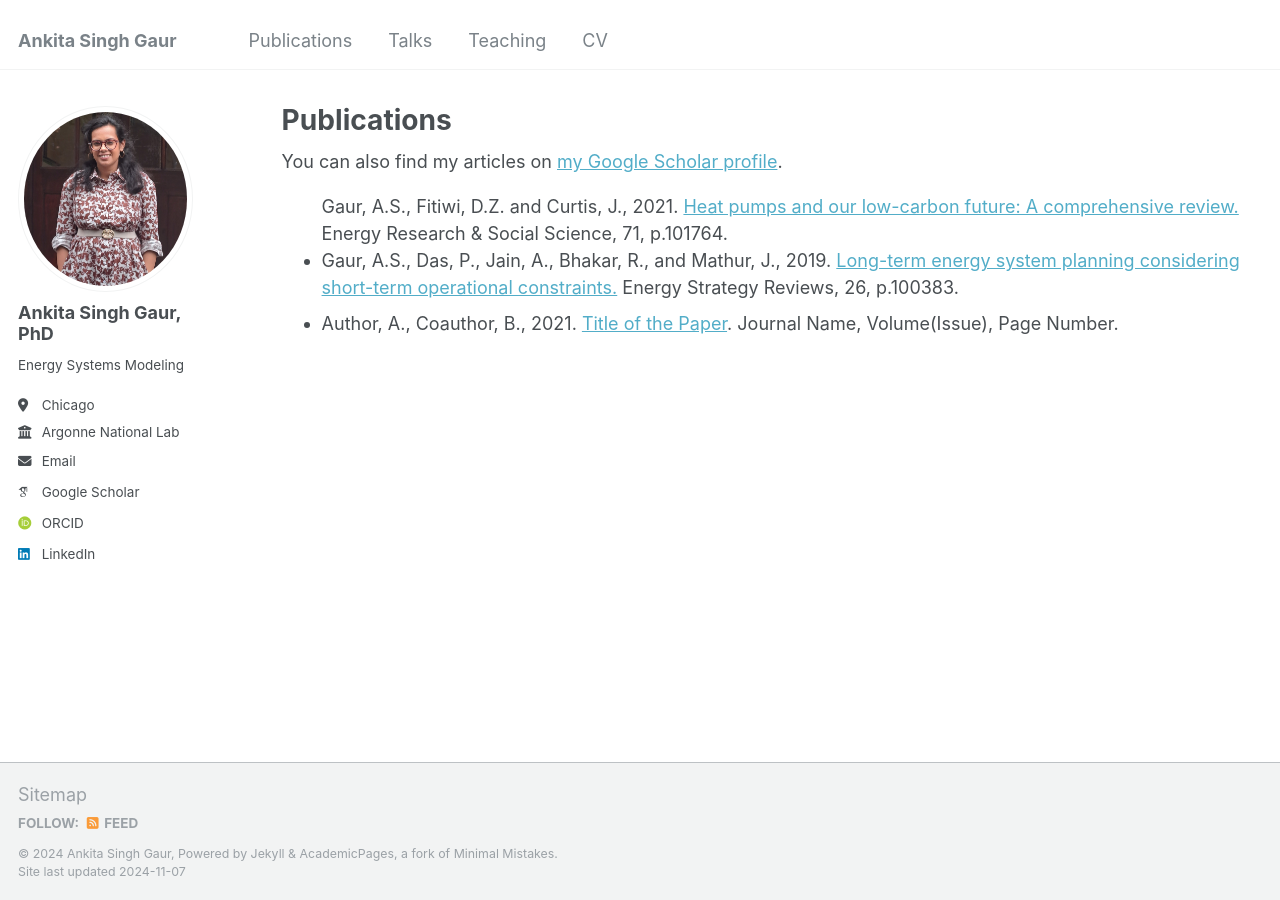
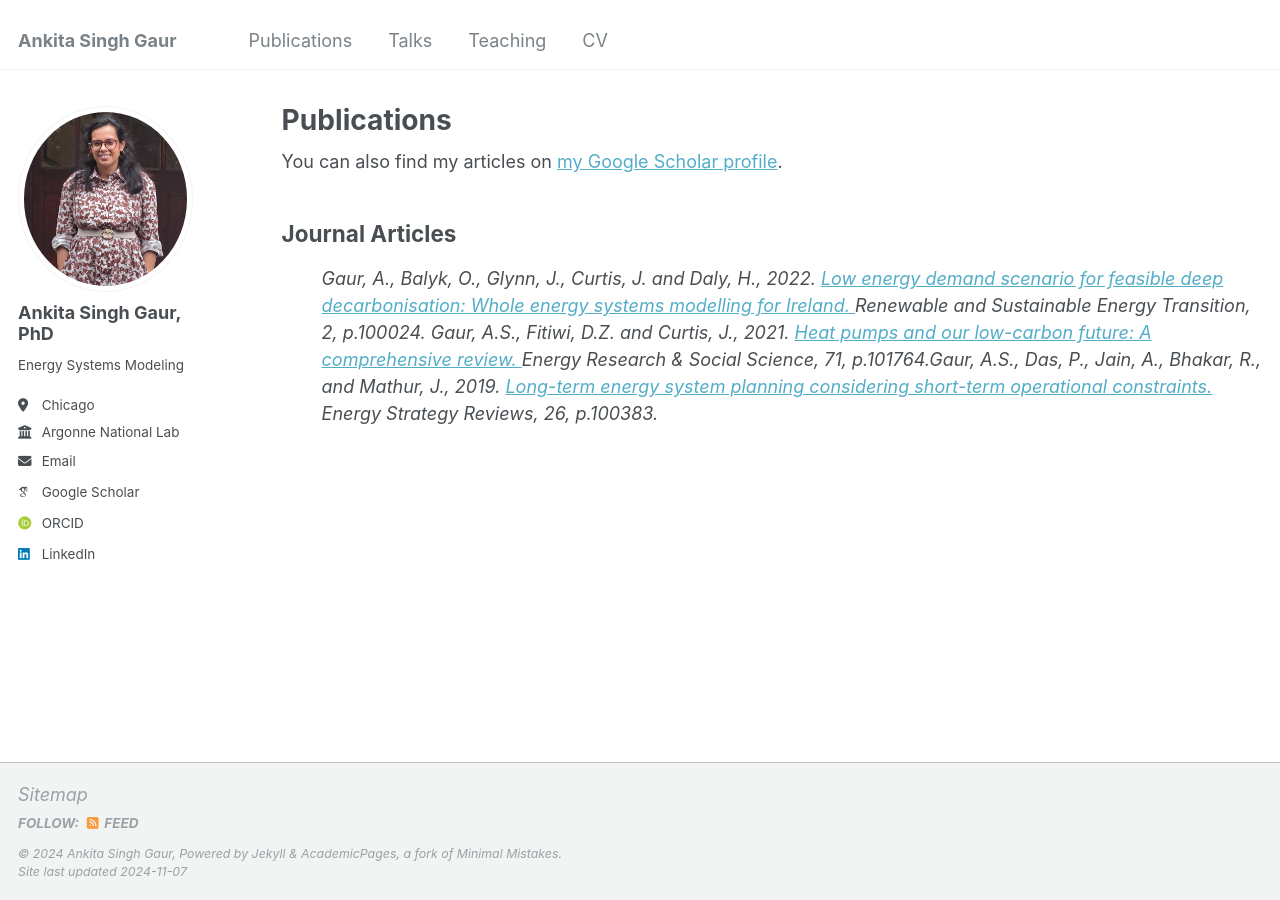
Before and after one commit to ankitagaur93/ankitagaur93.github.io, a Jekyll site: the page built from _pages/publications.html, in a window 1280 px wide. Built offline with Jekyll 4.4.1, drawn with Linux system fonts in a browser that asks for light colours; some web fonts are replaced.

Commit message:
Update publications.html

```diff
--- a/_pages/publications.html
+++ b/_pages/publications.html
@@ -10,20 +10,18 @@ author_profile: true
 {% endif %}
 
 {% include base_path %}
-
+<h2>Journal Articles</h2>
 <ul>
-  <i></i>
+<i> Gaur, A., Balyk, O., Glynn, J., Curtis, J. and Daly, H., 2022.
+ <a herf="https://www.sciencedirect.com/science/article/pii/S2667095X22000083" target="_blank"> Low energy demand scenario for feasible deep decarbonisation: Whole energy systems modelling for Ireland.
+ </a> Renewable and Sustainable Energy Transition, 2, p.100024.
+</i>
+  <i>
   Gaur, A.S., Fitiwi, D.Z. and Curtis, J., 2021.
   <a href="https://doi.org/10.1016/j.erss.2020.101764" target="_blank">Heat pumps and our low-carbon future: A comprehensive review. </a> Energy Research & Social Science, 71, p.101764.
-  <li>
+  </li>
     Gaur, A.S., Das, P., Jain, A., Bhakar, R., and Mathur, J., 2019.
     <a href="https://www.sciencedirect.com/science/article/pii/S2211467X19300768" target="_blank">Long-term energy system planning considering short-term operational constraints.</a>
     Energy Strategy Reviews, 26, p.100383.
   </li>
-  <!-- Add more publications here in the same format -->
-  <li>
-    Author, A., Coauthor, B., 2021.
-    <a href="https://example.com/your-paper-link" target="_blank">Title of the Paper</a>.
-    Journal Name, Volume(Issue), Page Number.
-  </li>
-</ul>
+  </ul>
```
